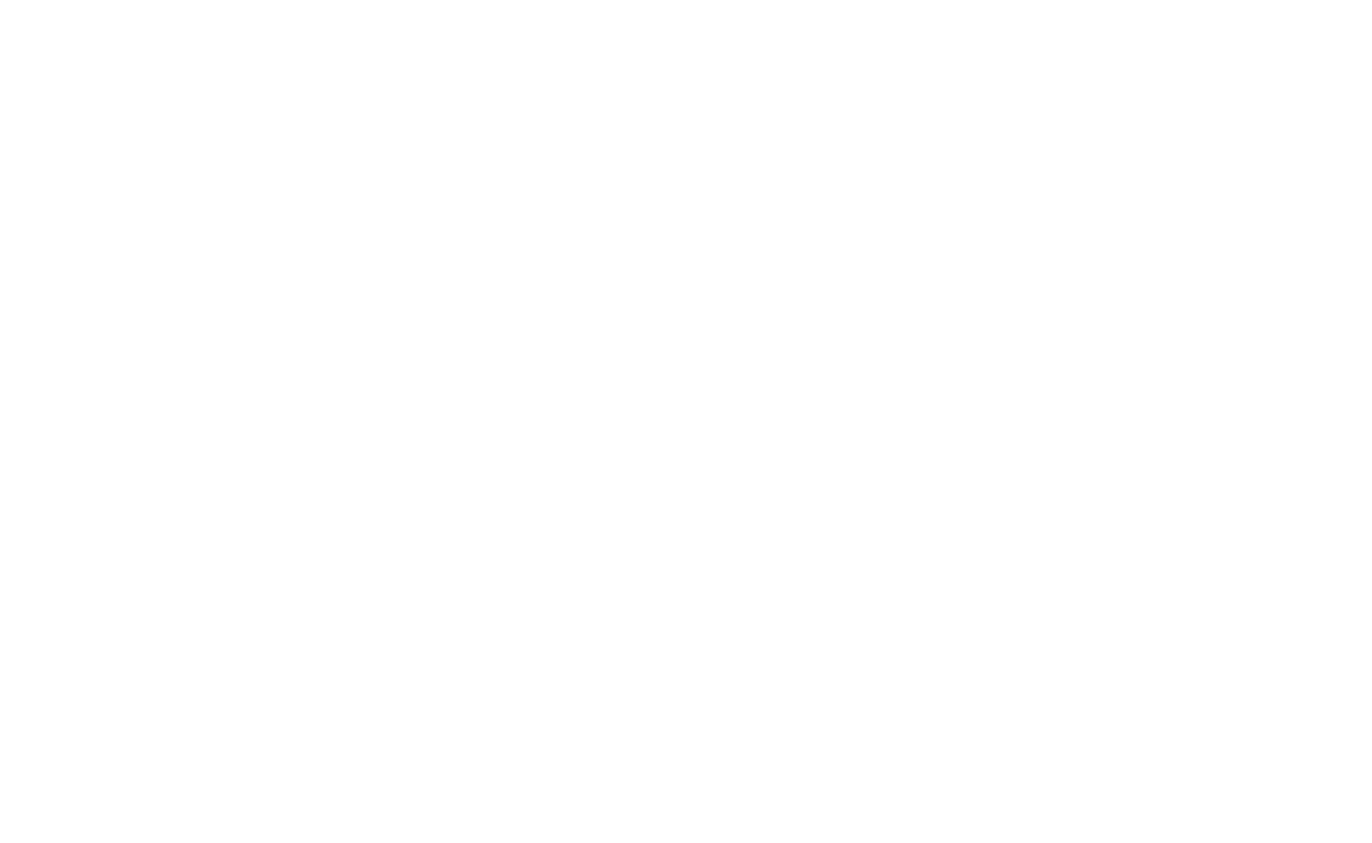
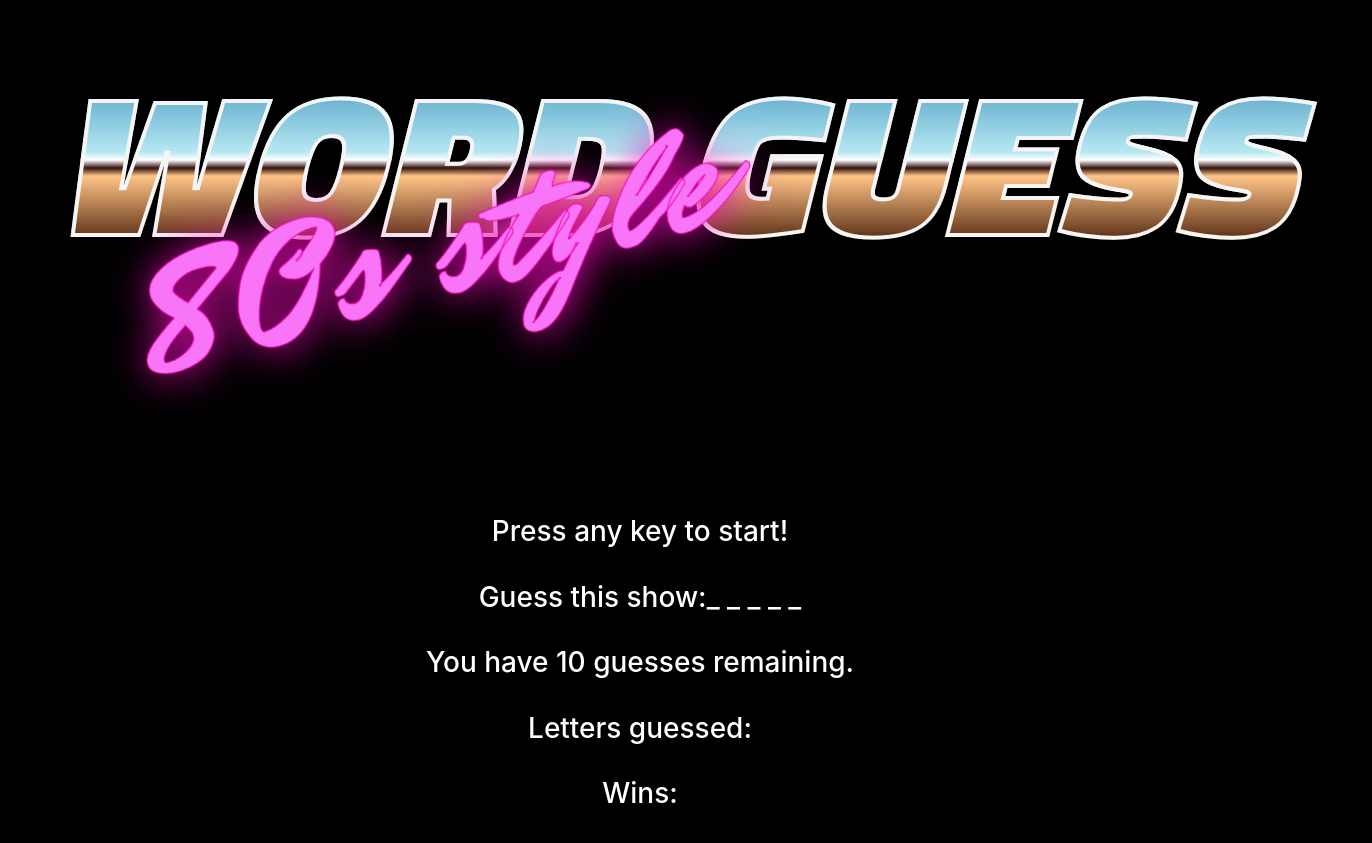
Before and after one commit to dfmattern/word-guess-game, a plain HTML site: page index.html in a window 1280 px wide. Shown: the whole page, 1372 px wide, since content can reach past the window. Before the commit the page ends 800 px from the top, so only its background shows below. Drawn offline with nearby package versions, Linux system fonts and the light colour scheme.

Commit message:
created html, added background image, created show array, ceatedanswer array

```diff
--- a/assets/css/style.css
+++ b/assets/css/style.css
@@ -0,0 +1,7 @@
+* {
+    color: white;
+}
+
+html body {
+    background-color: #000;
+}
--- a/index.html
+++ b/index.html
@@ -5,24 +5,77 @@
     <!-- Required meta tags -->
     <meta charset="utf-8">
     <meta name="viewport" content="width=device-width, initial-scale=1, shrink-to-fit=no">
-    <!--Javascript external file link-->
+
+    <!--Game Javascript link-->
     <script type="text/javascript" scr="assets\javascript\game.js"></script>
+
     <!-- Bootstrap CSS -->
     <link rel="stylesheet" href="https://stackpath.bootstrapcdn.com/bootstrap/4.4.1/css/bootstrap.min.css" integrity="sha384-Vkoo8x4CGsO3+Hhxv8T/Q5PaXtkKtu6ug5TOeNV6gBiFeWPGFN9MuhOf23Q9Ifjh" crossorigin="anonymous">
-
-    <title>Word Guess Game</title>
+    <link rel="stylesheet" href="assets\css\style.css">
+    <title>Hangman</title>
 </head>
 
 <body>
-    <div class="container">
+    <!--insert jumbotron here-->
+    <div class="jumbotron text-center bg-transparent">
+        <img src="assets\images\2-WordGuess.jpg" alt="">
 
     </div>
+    <div id="container">
+        <div class="row">
+            <div class="col text-center mb-4">
+                <h3>Press any key to start!</h3>
+            </div>
+        </div>
+        <div class="row">
+            <div class="col text-center mb-4">
+                <h3>Guess this show:<span id="question">_ _ _ _ _</span></h3>
+            </div>
+        </div>
+        <div class="row">
+            <div class="col text-center mb-4">
+                <div id="header">
+                    <h3>You have <span id="guesses">10</span> guesses remaining.</h3>
+                </div>
+            </div>
+        </div>
+        <div class="row">
+            <div class="col text-center mb-4">
+                <h3>Letters guessed:<span id="already-guessed"></span></h3>
+            </div>
+        </div>
+        <div class="row">
+            <div class="col text-center mb-4">
+                <h3>Wins:<span id="wins"></span></h3>
+            </div>
+        </div>
 
-    <!-- Optional JavaScript -->
-    <!-- jQuery first, then Popper.js, then Bootstrap JS -->
-    <script src="https://code.jquery.com/jquery-3.4.1.slim.min.js" integrity="sha384-J6qa4849blE2+poT4WnyKhv5vZF5SrPo0iEjwBvKU7imGFAV0wwj1yYfoRSJoZ+n" crossorigin="anonymous"></script>
-    <script src="https://cdn.jsdelivr.net/npm/popper.js@1.16.0/dist/umd/popper.min.js" integrity="sha384-Q6E9RHvbIyZFJoft+2mJbHaEWldlvI9IOYy5n3zV9zzTtmI3UksdQRVvoxMfooAo" crossorigin="anonymous"></script>
-    <script src="https://stackpath.bootstrapcdn.com/bootstrap/4.4.1/js/bootstrap.min.js" integrity="sha384-wfSDF2E50Y2D1uUdj0O3uMBJnjuUD4Ih7YwaYd1iqfktj0Uod8GCExl3Og8ifwB6" crossorigin="anonymous"></script>
+
+
+
+        <!--<script>
+                var shows = ["knight rider", "cheers", "the cosby show", "miami vice", "mash", "family ties", "night court", "macgyver", "moonlighting", "full house"]
+
+
+                //pick random show
+                var show = shows[Math.floor(Math.random() * shows.length)];
+                console.log(show);
+
+                //answer
+                var answerArray = [];
+                for (var i = 0; i < show.length; i++); {
+                    answerArray[i] = "_";
+                }
+                console.log(answerArray);
+            </script>
+
+
+            <!-- Optional JavaScript -->
+        <!-- jQuery first, then Popper.js, then Bootstrap JS -->
+        <script src="https://code.jquery.com/jquery-3.4.1.slim.min.js " integrity="sha384-J6qa4849blE2+poT4WnyKhv5vZF5SrPo0iEjwBvKU7imGFAV0wwj1yYfoRSJoZ+n " crossorigin="anonymous "></script>
+        <script src="https://cdn.jsdelivr.net/npm/popper.js@1.16.0/dist/umd/popper.min.js " integrity="sha384-Q6E9RHvbIyZFJoft+2mJbHaEWldlvI9IOYy5n3zV9zzTtmI3UksdQRVvoxMfooAo " crossorigin="anonymous "></script>
+        <script src="https://stackpath.bootstrapcdn.com/bootstrap/4.4.1/js/bootstrap.min.js " integrity="sha384-wfSDF2E50Y2D1uUdj0O3uMBJnjuUD4Ih7YwaYd1iqfktj0Uod8GCExl3Og8ifwB6 " crossorigin="anonymous "></script>
+        <script type="text/javascript" scr="assets\javascript\game.js"></script>
 </body>
 
 </html>
```
Also changed, not shown: assets/javascript/game.js (+47 -0 lines), assets/images/2-WordGuess.jpg (added), assets/images/5-dots.png (added), assets/images/hangman.jfif (added).
